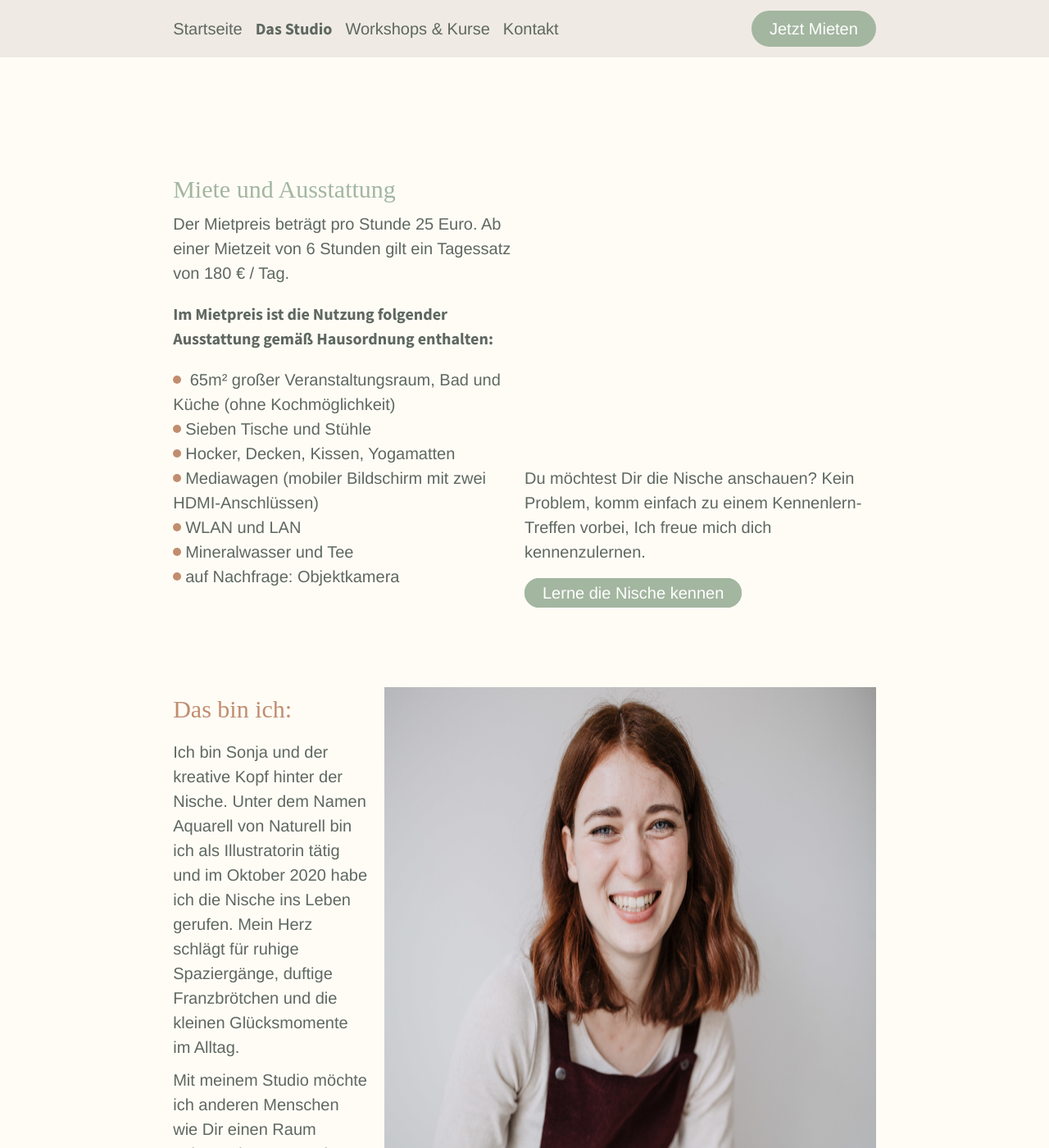
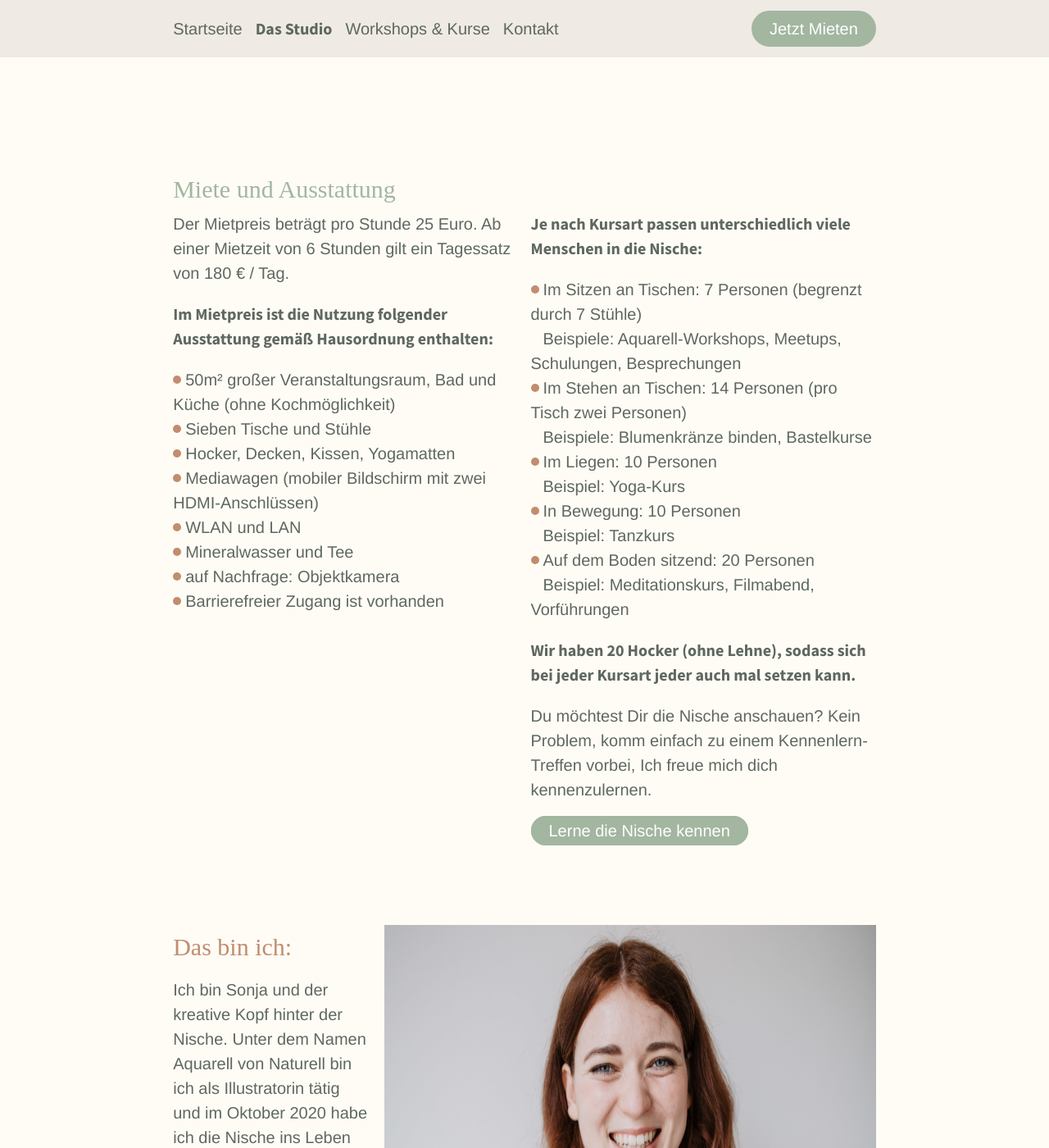
Before and after one commit to sonjafeitsch/meine-nische-website, a Jekyll site: the page built from studio.html, in a window 1280 px wide and 1400 px high, scrolled down 1438 px. Shown: the whole window at 82% size. Built offline with Jekyll 4.4.1, drawn with Linux system fonts in a browser that asks for light colours; some web fonts are replaced.

Commit message:
feat: describe how many people fit into the room

```diff
--- a/studio.html
+++ b/studio.html
@@ -76,7 +76,7 @@ permalink: studio
 
 <article class="flex-gap-4">
   <h1 class="text-highlight huge-size themed-text">Miete und Ausstattung</h1>
-  <div class="flex-responsive align-items-end">
+  <div class="flex-responsive align-items-start flex-gap-3">
     <div style="flex-basis: 50%">
       <div class="mb-4">
         Der Mietpreis beträgt pro Stunde 25 Euro. Ab einer Mietzeit von 6
@@ -88,19 +88,41 @@ permalink: studio
       </div>
       <div class="mb-4">
         <ul>
-          <li>
-            65m² großer Veranstaltungsraum, Bad und Küche (ohne Kochmöglichkeit)
-          </li>
+          <li>50m² großer Veranstaltungsraum, Bad und Küche (ohne Kochmöglichkeit)</li>
           <li>Sieben Tische und Stühle</li>
           <li>Hocker, Decken, Kissen, Yogamatten</li>
           <li>Mediawagen (mobiler Bildschirm mit zwei HDMI-Anschlüssen)</li>
           <li>WLAN und LAN</li>
           <li>Mineralwasser und Tee</li>
           <li>auf Nachfrage: Objektkamera</li>
+          <li>Barrierefreier Zugang ist vorhanden</li>
         </ul>
       </div>
     </div>
     <div style="flex-basis: 50%">
+      <div class="text-important mb-4">
+        Je nach Kursart passen unterschiedlich viele Menschen in die Nische:
+      </div>
+      <div class="mb-4">
+        <ul>
+          <li>Im Sitzen an Tischen: 7 Personen (begrenzt durch 7 Stühle)<br/>
+            <span class="ml-3">Beispiele: Aquarell-Workshops, Meetups, Schulungen, Besprechungen</span>
+          </li>
+          <li>Im Stehen an Tischen: 14 Personen (pro Tisch zwei Personen)<br/>
+            <span class="ml-3">Beispiele: Blumenkränze binden, Bastelkurse</span>
+          </li>
+          <li>Im Liegen: 10 Personen<br/>
+            <span class="ml-3">Beispiel: Yoga-Kurs</span>
+          </li>
+          <li>In Bewegung: 10 Personen<br/>
+            <span class="ml-3">Beispiel: Tanzkurs</span>
+          </li>
+          <li>Auf dem Boden sitzend: 20 Personen<br/>
+            <span class="ml-3">Beispiel: Meditationskurs, Filmabend, Vorführungen</span>
+          </li>
+        </ul>
+      </div>
+      <div class="mb-4 text-important">Wir haben 20 Hocker (ohne Lehne), sodass sich bei jeder Kursart jeder auch mal setzen kann.</div>
       <div class="mb-4">
         Du möchtest Dir die Nische anschauen? Kein Problem, komm einfach zu
         einem Kennenlern-Treffen vorbei, Ich freue mich dich kennenzulernen.
```
